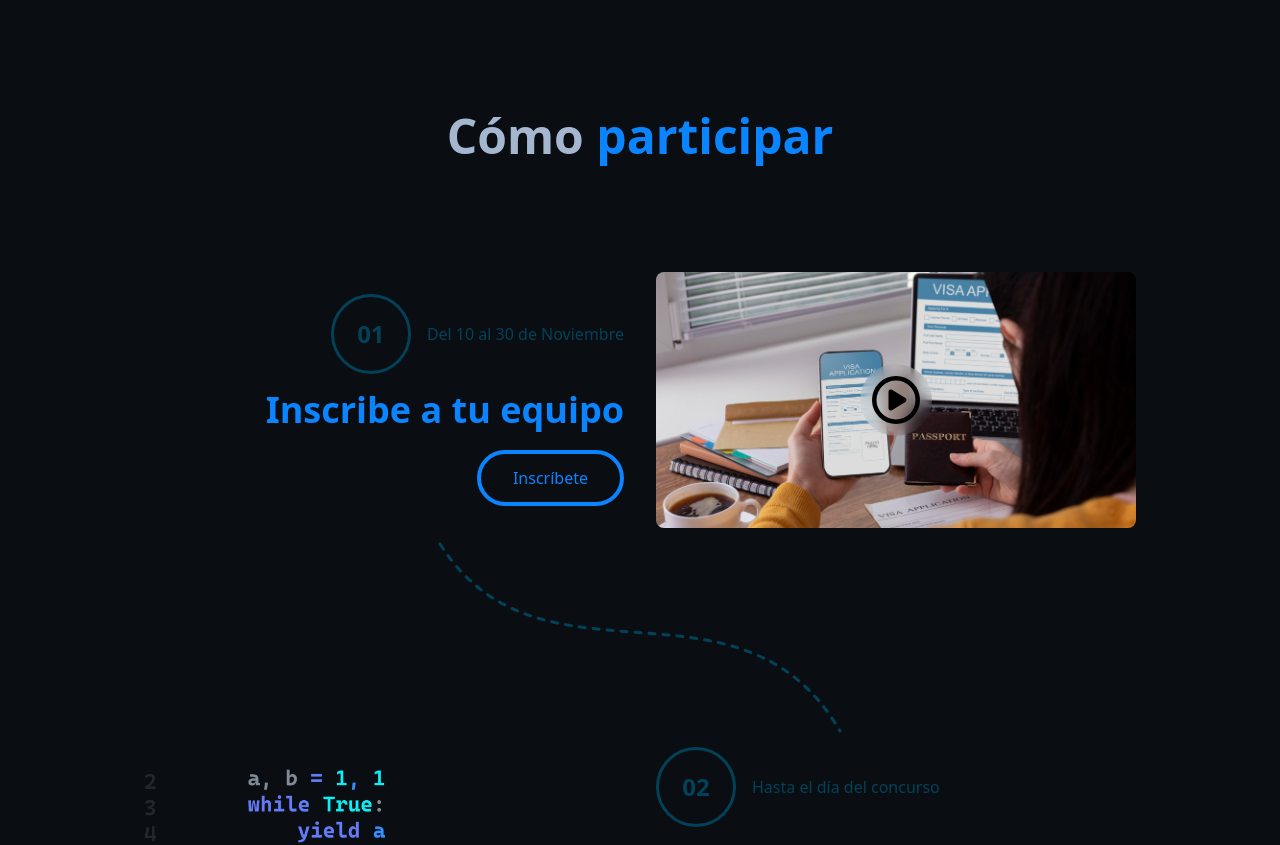
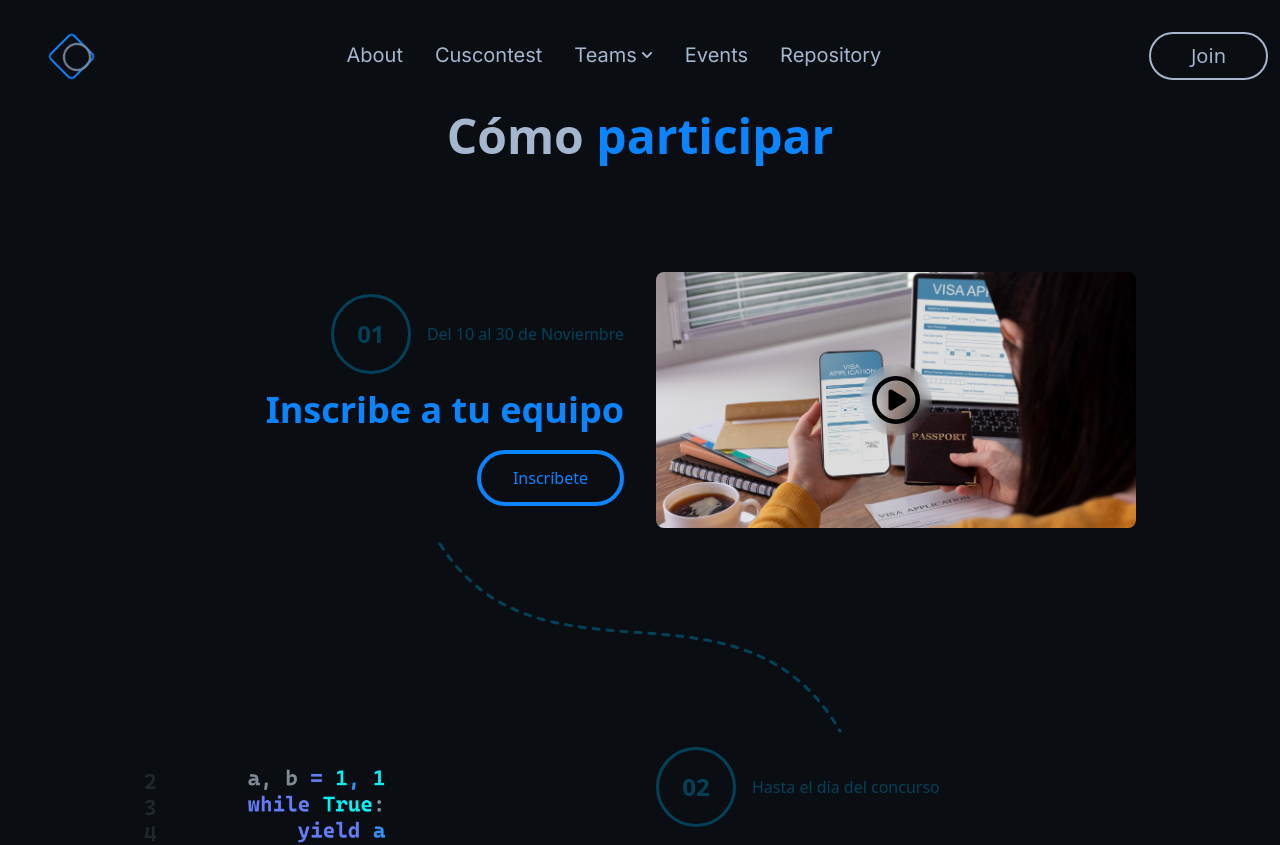
Before and after one commit to ACM-Chapter-Cusco/kratos, a Next.js app: page /como_participar in a window 1280 px wide. Shown: the top 845 px of the page. Built offline with nearby package versions, Linux system fonts and the light colour scheme.

Commit message:
fix header

```diff
--- a/package.json
+++ b/package.json
@@ -13,8 +13,8 @@
     "clsx": "^2.1.1",
     "framer-motion": "^12.5.0",
     "lenis": "^1.2.3",
+    "lightningcss": "^1.30.1",
     "lucide-react": "^0.522.0",
-    "lightningcss": "^1.30.1",
     "next": ">=15.2.4",
     "react": "^19.1.0",
     "react-dom": "^19.1.0",
--- a/src/app/como_participar/page.jsx
+++ b/src/app/como_participar/page.jsx
@@ -58,7 +58,7 @@ const ParticipationPage = () => {
 
   return (
     <div className="bg-blue-git flex min-h-screen flex-col items-center">
-      <Header />
+      <Header delay={0} />
       <main className="flex w-full justify-center">
         <section className="mt-28 flex h-auto w-full flex-col items-center gap-10">
           <div className="container mx-auto px-4">
--- a/src/app/components/Header/index.jsx
+++ b/src/app/components/Header/index.jsx
@@ -12,6 +12,7 @@ import { useState } from "react";
 
 import { AnimatePresence, motion } from "framer-motion";
 
+const Header = ({ delay = 6.5 }) => {
   const navVariants = {
     hidden: {
       opacity: 0,
@@ -19,12 +20,11 @@ const navVariants = {
     show: {
       opacity: 1,
       transition: {
-      delay: 6.5,
+        delay,
       },
     },
   };
 
-const Header = () => {
   const [isToggleOpen, setIsToggleOpen] = useState(false);
 
   return (
```
Lines whose indentation alone changed are shown as unchanged.
